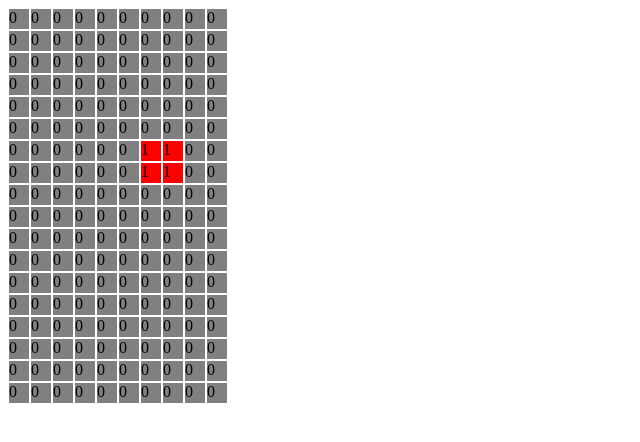
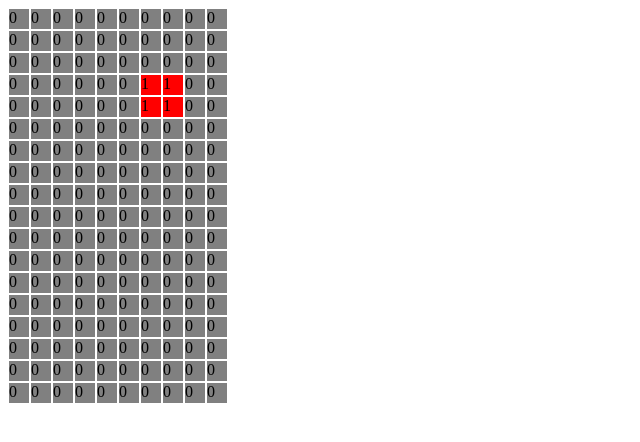
Before and after one commit to noootwo/tetris-vue3, a Vue app: page / in a window 1280 px wide. Shown: the top 442 px of the page, without its empty margins (0-640 px from the left). Built offline with nearby package versions, Linux system fonts and the light colour scheme.

Commit message:
stand-alone finished

```diff
--- a/src/config/index.ts
+++ b/src/config/index.ts
@@ -8,9 +8,9 @@ export const allBoxArray = [
     [1, 1],
   ],
   [
+    [0, 0, 0],
     [0, 1, 0],
     [1, 1, 1],
-    [0, 0, 0],
   ],
   [
     [1, 0, 0],
@@ -23,19 +23,19 @@ export const allBoxArray = [
     [0, 1, 0],
   ],
   [
+    [0, 0, 0],
     [1, 1, 1],
     [0, 0, 1],
-    [0, 0, 0],
   ],
   [
+    [0, 0, 0],
     [1, 1, 1],
     [1, 0, 0],
-    [0, 0, 0],
   ],
   [
-    [1, 1, 1, 1],
     [0, 0, 0, 0],
     [0, 0, 0, 0],
     [0, 0, 0, 0],
+    [1, 1, 1, 1],
   ],
 ];
--- a/src/game/game.ts
+++ b/src/game/game.ts
@@ -3,7 +3,12 @@ import { Map } from "./map";
 import { Shape } from "./shape";
 import { Ticker } from "./ticker";
 
-import { hitBottomBoundary, hitBottomBox } from "./hit";
+import {
+  hitBottomBoundary,
+  hitBottomBox,
+  hitHorizontalBoundary,
+  hitHorizontalBox,
+} from "./hit";
 
 export class Game {
   private _map: Map;
@@ -34,7 +39,6 @@ export class Game {
 
   createShape() {
     this._activeShape = new Shape();
-    console.log(this._activeShape);
     return this.startMoveDown();
   }
 
@@ -49,9 +53,10 @@ export class Game {
     return this._timer;
   }
 
-  moveDown() {
+  async moveDown() {
     if (hitBottomBoundary.call(this) || hitBottomBox.call(this)) {
-      this._map.saveHitBottomShape(this._activeShape);
+      await this._map.saveHitBottomShape(this._activeShape);
+      this._map.eliminateLine();
       this.createShape();
 
       clearInterval(this._timer);
@@ -59,7 +64,15 @@ export class Game {
       return;
     }
     this._activeShape.y++;
-    // this._map.render(this._activeShape);
+  }
+
+  horizontalMove(type: string) {
+    if (
+      hitHorizontalBoundary.call(this, type) ||
+      hitHorizontalBox.call(this, type)
+    )
+      return;
+    this._activeShape.x += type === "left" ? -1 : 1;
   }
 
   initEventListener() {
@@ -69,12 +82,13 @@ export class Game {
           this.moveDown();
           break;
         case "ArrowUp":
+          this._activeShape.rotateShape();
           break;
         case "ArrowLeft":
-          this._activeShape.x--;
+          this.horizontalMove("left");
           break;
         case "ArrowRight":
-          this._activeShape.x++;
+          this.horizontalMove("right");
           break;
       }
     });
--- a/src/game/hit.ts
+++ b/src/game/hit.ts
@@ -1,4 +1,9 @@
-import { getBottomPoints } from "./matrix";
+import { mapCol } from "../config";
+import {
+  getBottomPoints,
+  getHorizontalPoints,
+  getHorizontalIndex,
+} from "./matrix";
 
 export function hitBottomBoundary(this: any) {
   const points: any[] = getBottomPoints(this._activeShape.boxArray);
@@ -17,6 +22,25 @@ export function hitBottomBox(this: any) {
     const row = point.y + this._activeShape.y + 1;
     const col = point.x + this._activeShape.x;
 
-    return this._map.mapArray[row][col] === -1;
+    return this._map.mapArray[row >= 0 ? row : 0][col] === -1;
   });
 }
+
+export function hitHorizontalBoundary(this: any, type: string) {
+  const index = getHorizontalIndex(this._activeShape.boxArray, type);
+  return (
+    0 > this._activeShape.x + index - 1 ||
+    this._activeShape.x + index + 2 > this._map._mapCol
+  );
+}
+
+export function hitHorizontalBox(this: any, type: string) {
+  const points = getHorizontalPoints(this._activeShape.boxArray, type);
+
+  return points.some((point) => {
+    const row = point.y + this._activeShape.y;
+    const col = point.x + this._activeShape.x + (type === "left" ? -1 : 1);
+
+    return row > 0 && this._map.mapArray[row][col] === -1;
+  });
+}
--- a/src/game/map.ts
+++ b/src/game/map.ts
@@ -29,7 +29,7 @@ export class Map {
       for (let j = 0; j < shape.boxArray[0].length; j++) {
         const row = i + shape.y;
         const col = j + shape.x;
-        if (shape.boxArray[i][j]) {
+        if (shape.boxArray[i][j] && row >= 0) {
           this._mapArray[row][col] = 1;
         }
       }
@@ -45,6 +45,7 @@ export class Map {
   }
 
   saveHitBottomShape(shape: Shape) {
+    return new Promise((resolve, reject) => {
       for (let i = 0; i < shape.boxArray.length; i++) {
         for (let j = 0; j < shape.boxArray[0].length; j++) {
           const row = i + shape.y;
@@ -54,5 +55,17 @@ export class Map {
           }
         }
       }
+      resolve(1);
+    });
+  }
+
+  eliminateLine() {
+    this._mapArray.forEach((line, index) => {
+      const boo = line.every((item) => item === -1);
+      if (boo) {
+        this._mapArray.splice(index, 1);
+        this._mapArray.unshift(new Array(this._mapCol).fill(0));
+      }
+    });
   }
 }
--- a/src/game/matrix.ts
+++ b/src/game/matrix.ts
@@ -1,15 +1,61 @@
 export function getBottomPoints(matrix: any[]) {
-  const points: any = [];
+  const points: any = {};
 
-  const row = matrix.length;
+  const cols = getBottomIndex(matrix);
 
-  matrix[row - 1].forEach((item: any, index: any) => {
-    item > 0 &&
+  cols.forEach((col) => {
+    matrix.forEach((line: any, index: any) => {
+      if (line[col] > 0) {
+        points[col] = {
+          x: col,
+          y: index,
+        };
+      }
+    });
+  });
+
+  return Object.values(points);
+}
+
+export function getHorizontalPoints(matrix: any[], type: string) {
+  const points: any[] = [];
+
+  const col = getHorizontalIndex(matrix, type);
+
+  matrix.forEach((line, index) => {
+    if (line[col] > 0) {
       points.push({
-        x: index,
-        y: row - 1,
+        x: col,
+        y: index,
       });
+    }
   });
 
   return points;
 }
+
+function getBottomIndex(matrix: any[]) {
+  const indexs: number[] = [];
+  for (let i = 0; i < matrix[0].length; i++) {
+    const boo = matrix.some((line) => {
+      return line[i] > 0;
+    });
+
+    boo && indexs.push(i);
+  }
+
+  return indexs;
+}
+
+export function getHorizontalIndex(matrix: any[], type: string) {
+  const indexs = [];
+  for (let i = 0; i < matrix[0].length; i++) {
+    const boo = matrix.some((line) => {
+      return line[i] > 0;
+    });
+
+    boo && indexs.push(i);
+  }
+
+  return type === "left" ? Math.min(...indexs) : Math.max(...indexs);
+}
--- a/src/game/shape.ts
+++ b/src/game/shape.ts
@@ -1,13 +1,13 @@
 import { allBoxArray, mapCol } from "../config";
 
 export class Shape {
-  readonly boxArray;
+  public boxArray: number[][];
   public x: number;
   public y: number;
   constructor() {
     this.boxArray = this.randomBoxArray();
     this.x = this.randomX(this.boxArray[0].length);
-    this.y = 1;
+    this.y = -this.boxArray.length;
   }
 
   randomBoxArray() {
@@ -17,4 +17,16 @@ export class Shape {
   randomX(boxWidth: number) {
     return Math.floor(Math.random() * (mapCol - boxWidth));
   }
+
+  rotateShape() {
+    const temp: number[][] = [];
+    for (let i = 0; i < this.boxArray[0].length; i++) {
+      temp.push([]);
+      for (let j = this.boxArray.length - 1; j >= 0; j--) {
+        temp[i].push(this.boxArray[j][i]);
+      }
+    }
+
+    this.boxArray = temp;
+  }
 }
```
Lines whose indentation alone changed are shown as unchanged.
